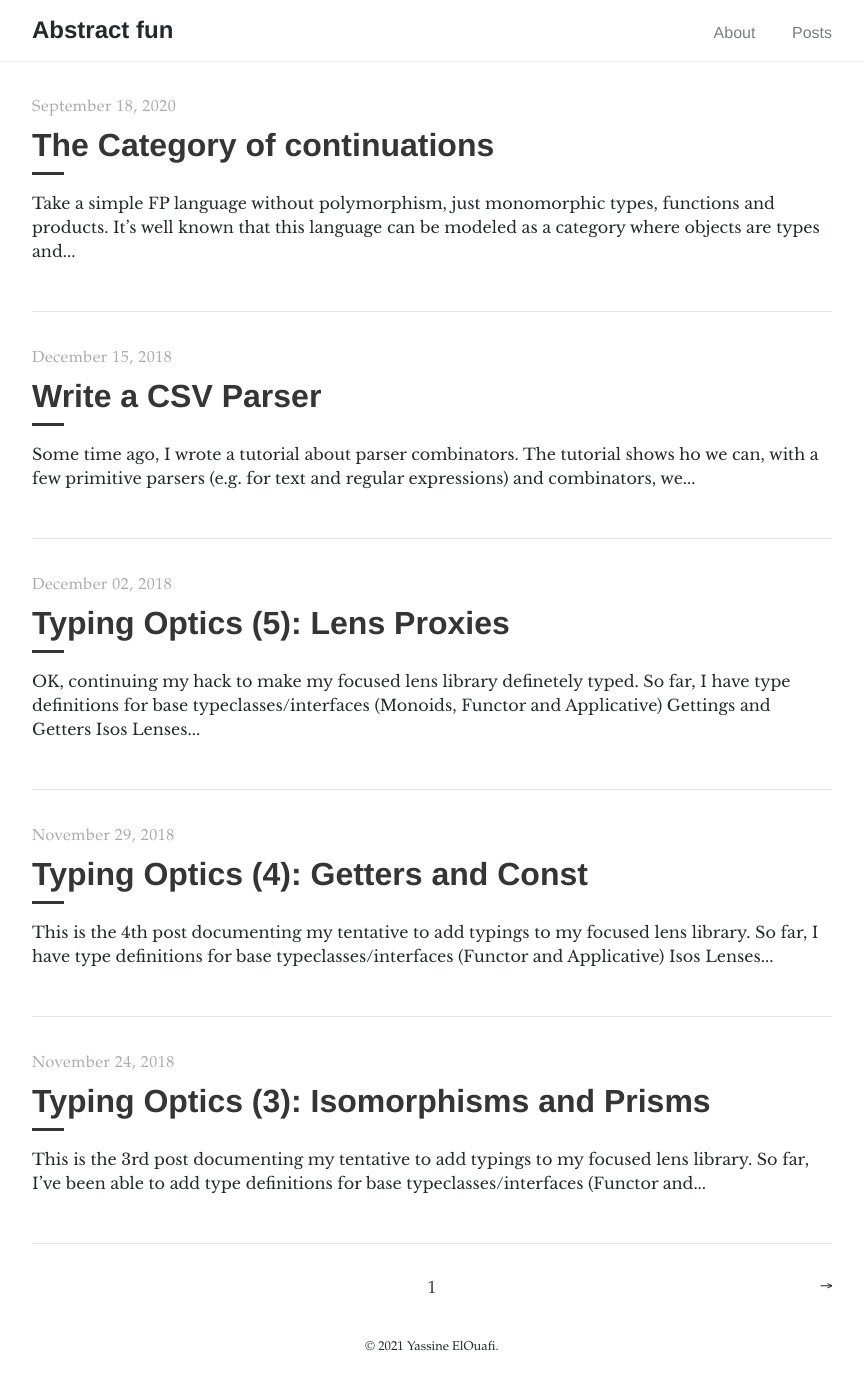
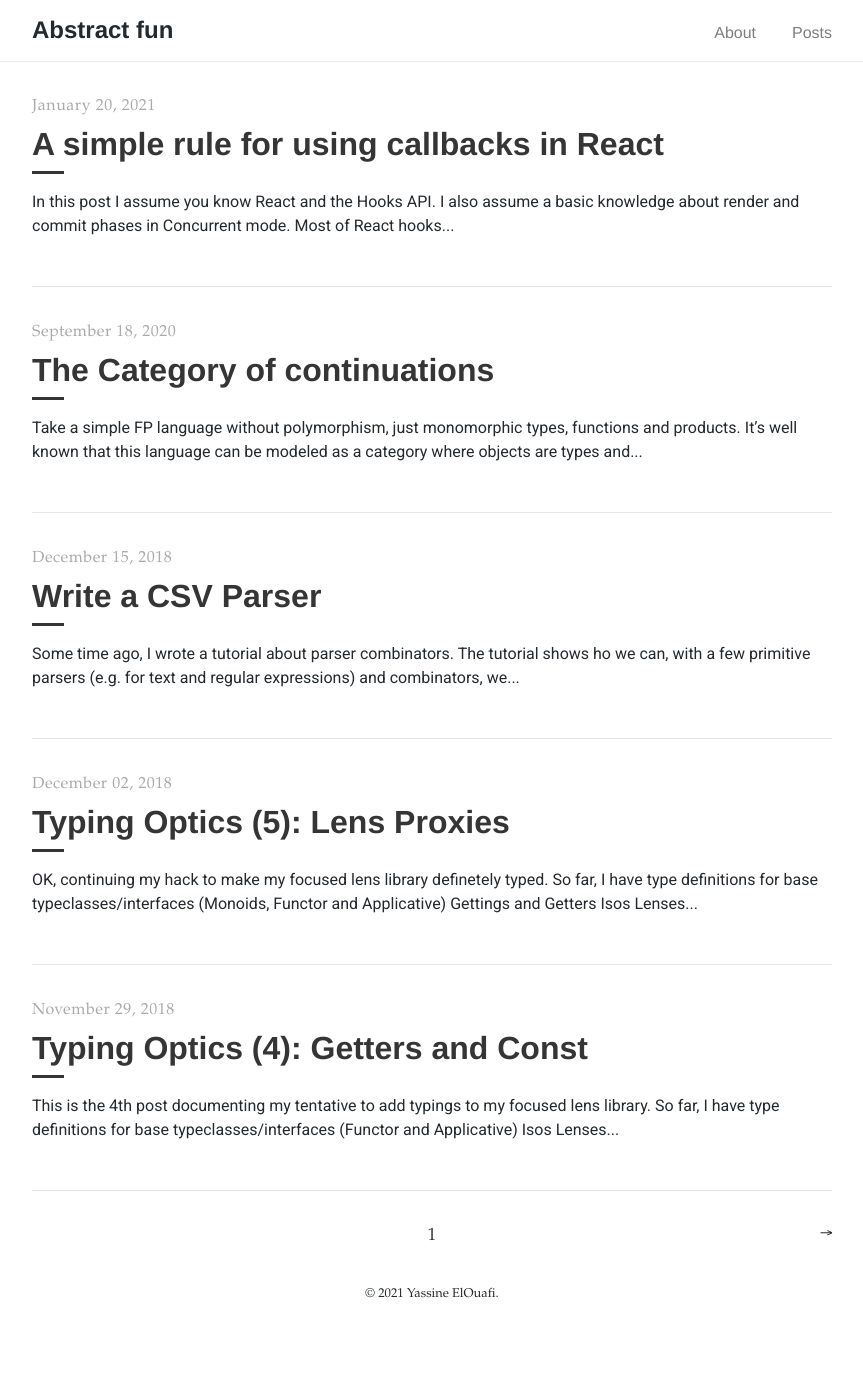
Before and after one commit to fnayre/fnayre.github.io, a Jekyll site: the page built from index.html, in a window 1280 px wide. Shown: the whole page, without its empty margins (208-1071 px from the left). Built offline with Jekyll 4.4.1, drawn with Linux system fonts in a browser that asks for light colours; the list of posts is cut into pages by our own code; after the commit the page ends 1337 px from its top, so only the background shows below that; some of the changed lines change nothing that is shown.

Commit message:
new post

````diff
--- a/_includes/head.html
+++ b/_includes/head.html
@@ -5,12 +5,10 @@
   {% seo %}
 
   <!-- CSS -->
-  <link rel="stylesheet" href="{{
-    "/assets/main.css" | relative_url
-  }}">
+  <link rel="stylesheet" href="{{ "/assets/main.css" | relative_url }}">
   <link
     rel="stylesheet"
-    href="https://fonts.googleapis.com/css?family=Libre+Baskerville:400,400i,700"
+    href="https://fonts.googleapis.com/css2?family=Roboto:ital,wght@0,400;0,700;1,400&display=swap"
   />
 
   <!-- RSS -->
--- /dev/null
+++ b/_posts/2021-01-20-react-callbacks.md
@@ -0,0 +1,104 @@
+---
+layout: post
+comments: true
+title: "A simple rule for using callbacks in React"
+date: 2021-01-20 13:49:27 +0100
+categories: react
+---
+
+> In this post I assume you know React and the Hooks API. I also assume a basic knowledge about render and commit phases in Concurrent mode.
+
+Most of React hooks complaints seem to revolve around having to manually manage hooks dependencies. Personally, I don't find that problematic (The rules are pretty clear, and you can just follow the linter). I was, however, having difficulty wrapping my head around the `useCallback` hook. Yes, I know what it does and how it works, but I'm talking about having a simple mental model and how it fits into the greater picture inside a React application.
+
+Well, dependency management plays a role in the following story but not the way it's often stated. I think the issue is not having to manage dependencies by ourselves, but the way reactivity in React plays with side effects.
+
+My aim in this post is to answer the following questions
+
+- Why does `useCallback` seem problematic?
+- Is there a simple way to reason about callback usage in React ?
+
+With class Components, using a callback seemed easy enough: just bind the function to the class instance and pass around the result. With the introduction of hooks, things suddenly appeared more difficult (or more subtle). The most common complaint you'll probably hear is about stable references.
+
+With classes the callback typically follows the lifecycle of the class instance, you'll create and bind the function only once in the constructor or using field declarations. The reference you pass around doesn't change during this time. Also since those functions relied on `this.state` and `this.props`, they had access to the latest values which _seems_ to be a correct behavior.
+
+With hooks, functions are typically created inside render functions in order to access props and state, which means we'll get a new reference on every render. In an ideal world, this doesn't hurt, the main benefit of _naked_ callbacks is that they give us the correct state/props values which is even more crucial in Concurrent mode. But in the real world this may be undesirable because it could trigger superfluous render cycles or unwanted `useEffect` executions.
+
+The purpose of `useCallback` is to control the creation of a new reference inside render functions using the dependency management mechanism. Often in docs or tutorials, you'll find mentions of `useCallback(fn, deps)` being just an alias for `useMemo(() => fn, deps)` (which, as we'll see later, is not always the case from the point of view of this post). Like `useMemo`, `useCallback` is only an optimisation, it means the code should still be working without it.
+
+There is an interesting issue in the React repo called [useCallback() invalidates too often in practice](https://github.com/facebook/react/issues/14099) which refers to why the default `useCallback` behavior is not always what we want. Some appear to be valid, like I don't want to rerender a component just because dependencies of an event handler _has changed_, the behavior of the handler is still the same (The counter argument is also valid, technically it's not _the same event handler_ if it closes over different values). As we'll see later, which point is correct depends essentially on what kind of value is the event handler.
+
+Another interesting case concerns initiating a websocket connection only once upon mounting, then executing some socket handler regularly. We don't want to retrigger the connection process every time something changes but the handler should always see the last committed value.
+
+The often proposed workaround is to use a mutable reference to store the function, then schedule an effect to update the values accessed by the function. A more [general workaround](https://github.com/facebook/react/issues/14099#issuecomment-440013892) proposed in the issue is to store the changing function itself:
+
+```js
+function useEventCallback(fn) {
+  let ref = useRef();
+  useLayoutEffect(() => {
+    ref.current = fn;
+  });
+  return useCallback(() => (0, ref.current)(), []);
+}
+```
+
+This seems pretty good, so why not just adopt this as the default behavior for `useCallback`? we keep a stable reference while still having access to the latest value. But what's the meaning of _latest values_ here?
+
+In Concurrent mode, there could be two different answers: either we mean the last values seen in a render function, or we mean the last values used when committing to the screen. `useEventCallback` has an affinity for committed values. But there are other use cases where I want to see the last rendered values instead (e.g. render callbacks).
+
+So it may seem that the general rule is: use `useEventCallback` when doing side effects, and use the builtin `useCallback` when doing render work. Alas, it's not that simple. Imagine the following example
+
+```js
+function MyComponent(props) {
+  const [state, setState] = useState(...)
+
+  const logger = useEventCallback(() => {
+    console.log(state)
+  })
+
+  useEffect(() => {
+    const tid = setTimeout(logger, 1000)
+    return () => clearTimeout(tid)
+  }, [logger])
+
+}
+```
+
+The code seems perfectly correct per the hooks rules, yet it won't get the desired result. Think it a moment ...
+
+The problem is that `useEventCallback` returned a stable reference for `logger`, and although the returned function can see the last committed state (which is what we want because we're in a side effect), the effect will be executed only once since its single dependency doesn't change. What we want though is to execute the effect _as soon as_ `state` changes. We can add `state` as a dependency but the question is per what rule? `state` doesn't appear anywhere inside the effect code. Our chosen `useEventCallback` has broken the transitivity of hooks dependencies and the rules are no longer valid.
+
+So does it mean invalidation is inevitable and we're doomed? I don't think so. I believe there is a way out.
+
+The example above reveals another decision factor, it's not just about doing render vs side effects. Invalidation also plays a role in effect execution, sometimes it's desirable to invalidate, but in other cases we'd rather keep a stable reference and use mutation to access last committed values (like in DOM event handlers).
+
+Let's recap
+
+- The case for render callbacks is clear, `useCallback` is necessary because it gives us the minimum amount of invalidation required. We must rerender and we must access the last rendered values.
+
+- The case for side effects is more subtle
+    - In some cases invalidation is desirable because we want to schedule the effect execution as soon as possible.
+    - In other cases invalidation is superfluous, because we're only interested in executing the same handler code but with the last committed values.
+
+The question is whether there is a generic rule by which we can distinguish between the 2 last cases. This would give us a more refined set of rules to reason about callback usage in React.
+
+Notice the similarity between render callbacks and the logger example, in both cases, we want React to **output** something into the external world as soon as the internal state of the application has changed.
+
+There is also a similarity between the event DOM callbacks and the websocket example. In both cases, we've told the external world (the user or the network) that we're interested in receiving some kind of **input**. When the input arrives, we'll decide what to do next based on the last committed state of the application (Which is correct since commits are a subset of renders. For optimisation purposes, the right amount of invalidation in this case is precisely the commit cycles triggered by state changes, the rest are just indesirable glitches).
+In other words it all depends on the direction of the dataflow:
+
+- With output effects, data flows from React into the external world. We want that output to happen as soon as something changes internally.
+
+- With input effects, data flows from the external world into React. We want to react to some external event, and the decision should always be based on the latest output the world has seen from us, i.e. should always be based on the last committed state.
+
+Which answers the 2nd question from the beginning of this post
+
+- `useEventCallback` is more suited for callbacks waiting for some external input, then changing the state of the application.
+
+- `useCallback` is more suited for callbacks that output something into the external world. In fact `useCallback` is semantically really an alias for `useMemo` since we're treating functions here the same as the values we output from JSX.
+
+This also should explain why `useCallback` seems problematic, the same abstraction is used to handle input and output cases. But the 2 cases have incompatible semantics. It may also be a consequence of the fact that React doesn't have a first class support for inputs. For example, input callbacks like DOM event handlers are treated like regular data that must flow to the external world every time something changes.
+Finally let's answer a previous question: Is it the same event handler or not if the code stays the same but the dependencies?
+
+As I said, it depends on what kind of value you think the event handler is. If you think of a regular data value, like rendered JSX, then the answer is no. If you think of the handler as a special kind of value waiting for an input: a continuation, then it's the answer is yes.
+
+But what if it's not just the dependencies that changes but the code itself. This would be similar to a stateful event handler, something similar to long running handlers used in redux-saga. Well, in this case, i think it's better to break things down using a mix of state, input and output code. In other words, we'll be using a state machine where the changing behavior is taken care of by the machine while event handler code would be essentially to feed the machine with external input. In fact, it may be even better to extend the reasoning to the whole component: a state machine with input, output and an internal state. In this sense, JSX is just another output.
--- a/_sass/tale/_variables.scss
+++ b/_sass/tale/_variables.scss
@@ -11,7 +11,7 @@ $shadow-color: rgba(0, 0, 0, 0.2);
 $code-color: #bf616a;
 
 // Fonts
-$serif-primary: "Libre Baskerville", "Times New Roman", Times, serif;
+$serif-primary: "Roboto", "Times New Roman", Times, serif;
 $serif-secondary: Palatino, "Palatino LT STD", "Palatino Linotype",
   "Book Antiqua", "Georgia", serif;
 $sans-serif: "Helvetica Neue", "Segoe UI", Helvetica, Arial, sans-serif;
````
